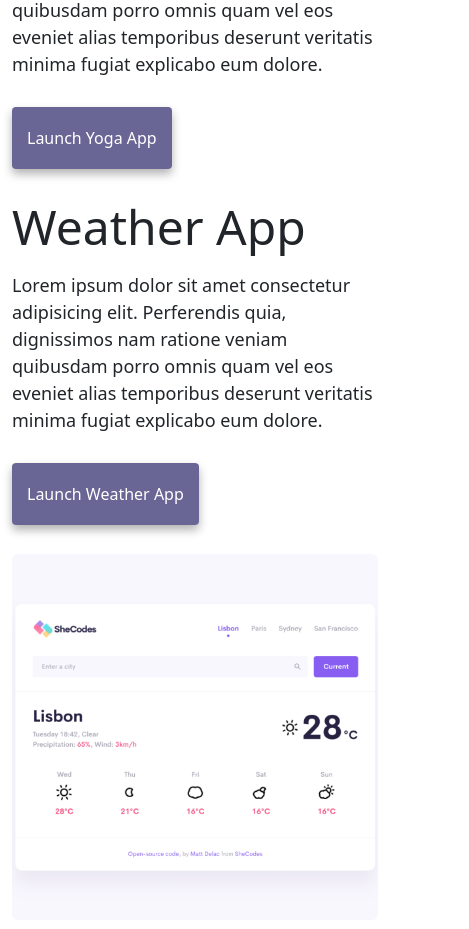
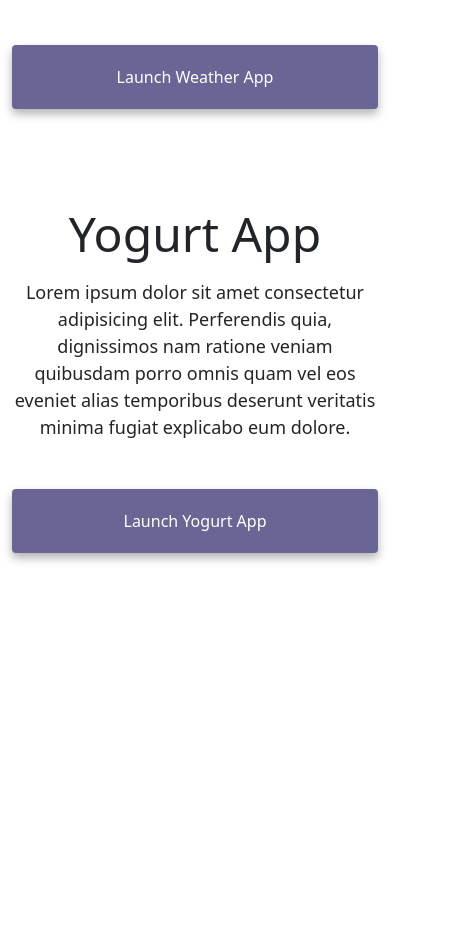
Before and after one commit to kass-cas/Front-end-Developer-Profile, a plain HTML site: page index.html in a window 390 px wide. Shown: the part 1061-1990 px from the top of the page, 469 px wide, since content can reach past the window. After the commit the page ends 1662 px from the top, so only its background shows below. Drawn offline with nearby package versions, Linux system fonts and the light colour scheme.

Commit message:
Adjusted for responsiveness on mobile devices

```diff
--- a/index.html
+++ b/index.html
@@ -60,7 +60,7 @@
     </div>
     <div class="container">
       <div class="row d-flex">
-        <div class="col-md-6">
+        <div class="col-md-6 d-none d-md-block">
           <img src="images/yoga.png" class="img-fluid rounded" />
         </div>
         <div class="col-md-6">
@@ -90,24 +90,24 @@
             <a href="#" class="primary-links">Launch Weather App</a>
           </div>
         </div>
-        <div class="col-md-6">
+        <div class="col-md-6 d-none d-md-block">
           <img src="images/weather.png" class="img-fluid rounded" />
         </div>
       </div>
 
       <div class="row mt-5 d-flex">
-        <div class="col-md-6">
+        <div class="col-md-6 d-none d-md-block">
           <img src="images/yogurt.png" class="img-fluid rounded mb-2" />
         </div>
         <div class="col-md-6">
-          <h2 class="mb-3 mt-5">Yogurt App</h2>
+          <h2 class="mb-3">Yogurt App</h2>
           <p>
             Lorem ipsum dolor sit amet consectetur adipisicing elit. Perferendis
             quia, dignissimos nam ratione veniam quibusdam porro omnis quam vel
             eos eveniet alias temporibus deserunt veritatis minima fugiat
             explicabo eum dolore.
           </p>
-          <div class="mt-5">
+          <div class="mt-5 mb-5">
             <a href="#" class="primary-links">Launch Yogurt App</a>
           </div>
         </div>
--- a/style.css
+++ b/style.css
@@ -97,3 +97,20 @@ p {
 .primary-links:hover {
   color: black;
 }
+
+@media (max-width: 600px) {
+  h1 {
+    font-size: 50px;
+  }
+
+  h2,
+  p {
+    text-align: center;
+  }
+
+  .primary-links {
+    display: block;
+    width: 100%;
+    text-align: center;
+  }
+}
```
